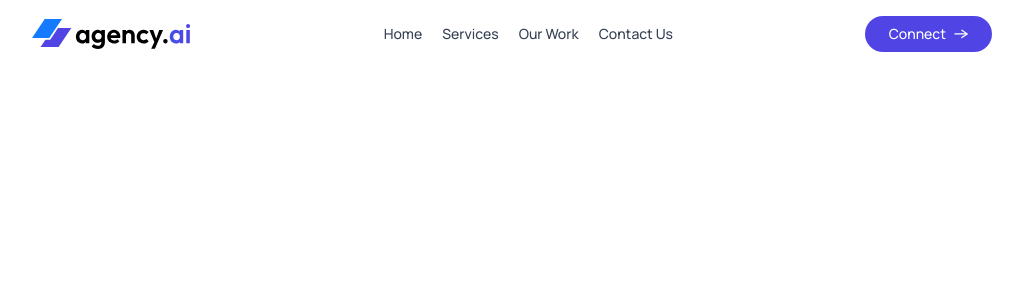
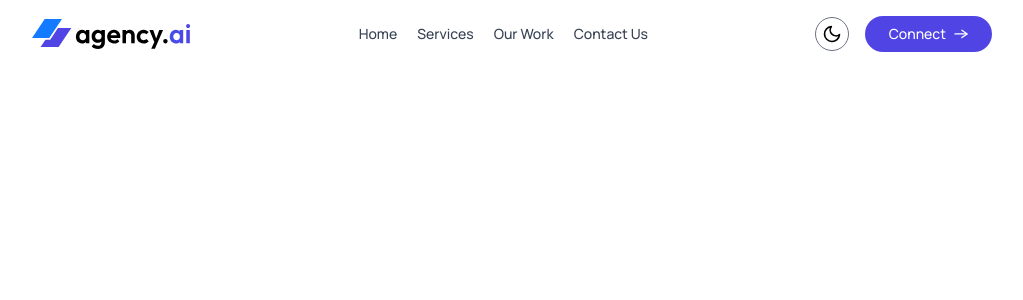
Before and after one commit to giribabu-dev/giribabu-agency, a React (Vite) app: page / in a window 1280 px wide. Shown: the top 300 px of the page, without its empty margins (128-1151 px from the left). Built offline with nearby package versions, Linux system fonts and the light colour scheme.

Commit message:
Navbar with theme

```diff
--- a/src/App.jsx
+++ b/src/App.jsx
@@ -3,7 +3,7 @@ import { useState } from 'react';
 
 function App() {
 
-  const [theme, setTheme] = useState('light')
+  const [theme, setTheme] = useState(localStorage.getItem('agency-theme') ? localStorage.getItem('agency-theme') : 'light');
 
   return (
     <div className="darK:bg-black relative">
--- a/src/components/Navbar.jsx
+++ b/src/components/Navbar.jsx
@@ -1,23 +1,38 @@
+import { useState } from 'react';
+
 import assets from "../assets/assets";
+import ToggleTheme from './ToggleTheme';
 
 function Navbar({ theme, setTheme }) {
+
+    const [sidebarOpen, setSidebarOpen] = useState(false)
+
     return (
         <div className="flex justify-between items-center px-4 sm:px-12 lg:px-24 xl:px-40 py-4 sticky top-0 z-20 backdrop-blur-xl font-medium
             bg-white/50 dark:bg-gray-900/70">
 
-            <img src={theme == 'dark' ? assets.logo_dark : assets.logo} alt="Logo" className="w-32 sm:w-40" />
+            <img src={theme == 'dark' ? assets.logo_dark : assets.logo} alt="Logo" className="w-32 sm:w-40 cursor-pointer" />
 
-            <div className='text-gray-700 dark:text-white sm:text-sm max-sm:w-60 max-sm:pl-10 max-sm:fixed top-0 right-0 bottom-0
-                max-sm:min-h-screen max-sm:h-full max-sm:flex-col max-sm:bg-primary max-sm:text-white max-sm:pt-20 flex sm:items-center
-                gap-5 transition-all'>
-                <img src={assets.close_icon} alt='Close icon' className='w-5 absolute right-4 top-4 sm:hidden' />
-                <a href="#" className="sm:hover:border-b">Home</a>
-                <a href="#services" className="sm:hover:border-b">Services</a>
-                <a href="#our-work" className="sm:hover:border-b">Our Work</a>
-                <a href="#contact-us" className="sm:hover:border-b">Contact Us</a>
+            <div className={`text-gray-700 dark:text-white sm:text-sm ${sidebarOpen ? 'max-sm:w-60 max-sm:pl-10' : 'max-sm:w-0 overflow-hidden'}
+                max-sm:fixed top-0 right-0 bottom-0 max-sm:min-h-screen max-sm:h-full max-sm:flex-col max-sm:bg-primary max-sm:text-white
+                max-sm:pt-20 flex sm:items-center gap-5 transition-all`}
+            >
+                <img src={assets.close_icon} alt='Menu bar close icon' className='w-5 absolute right-4 top-4 sm:hidden'
+                    onClick={() => setSidebarOpen(false)} />
+
+                <a href="#" className='sm:hover:border-b' onClick={() => setSidebarOpen(false)}>Home</a>
+                <a href="#services" className='sm:hover:border-b' onClick={() => setSidebarOpen(false)}>Services</a>
+                <a href="#our-work" className='sm:hover:border-b' onClick={() => setSidebarOpen(false)}>Our Work</a>
+                <a href="#contact-us" className='sm:hover:border-b' onClick={() => setSidebarOpen(false)}>Contact Us</a>
             </div>
 
-            <div>
+            <div className='flex items-center gap-2 sm:gap-4'>
+
+                <ToggleTheme theme={theme} setTheme={setTheme} />
+
+                <img src={theme == 'dark' ? assets.menu_icon_dark : assets.menu_icon} alt='Menu bar open icon'
+                    onClick={() => setSidebarOpen(true)} className='w-8 sm:hidden' />
+
                 <a href="#contact-us" className='text-sm max-sm:hidden flex items-center gap-2 bg-primary text-white px-6 py-2
                     rounded-full cursor-pointer hover:scale-103 transition-all'>
                     Connect <img src={assets.arrow_icon} alt="" width={14} />
--- /dev/null
+++ b/src/components/ToggleTheme.jsx
@@ -0,0 +1,40 @@
+import { useEffect } from 'react';
+
+import assets from "../assets/assets";
+
+function ToggleTheme({ theme, setTheme }) {
+
+    useEffect(() => {
+        if (theme == 'dark') {
+            document.documentElement.classList.add('dark')
+        }
+        else {
+            document.documentElement.classList.remove('dark')
+        }
+        localStorage.setItem("agency-theme", theme)
+    }, [theme]);
+
+    useEffect(() => {
+        const prefersDarkMode = window.matchMedia('(prefers-color-scheme: dark)').matches;
+
+        setTheme(theme || (prefersDarkMode ? 'dark' : 'light'));
+    }, []);
+
+    return (
+        <>
+            <button className='cursor-pointer'>
+                {theme == 'dark' ? (
+                    <img src={assets.sun_icon} alt='Dark theme icon' className='size-8.5 p-1.5 border border-gray-500 rounded-full'
+                        onClick={() => setTheme('light')}
+                    />
+                ) : (
+                    <img src={assets.moon_icon} alt='Light theme icon' className='size-8.5 p-1.5 border border-gray-500 rounded-full'
+                        onClick={() => setTheme('dark')}
+                    />
+                )}
+            </button>
+        </>
+    )
+}
+
+export default ToggleTheme;
--- a/src/index.css
+++ b/src/index.css
@@ -2,7 +2,7 @@
 
 @import "tailwindcss";
 
-/* @custom-variant dark (&:where(.dark, .dark *)) */
+@custom-variant dark (&:where(.dark &));
 
 * {
     font-family: "Manrope", sans-serif;
```
